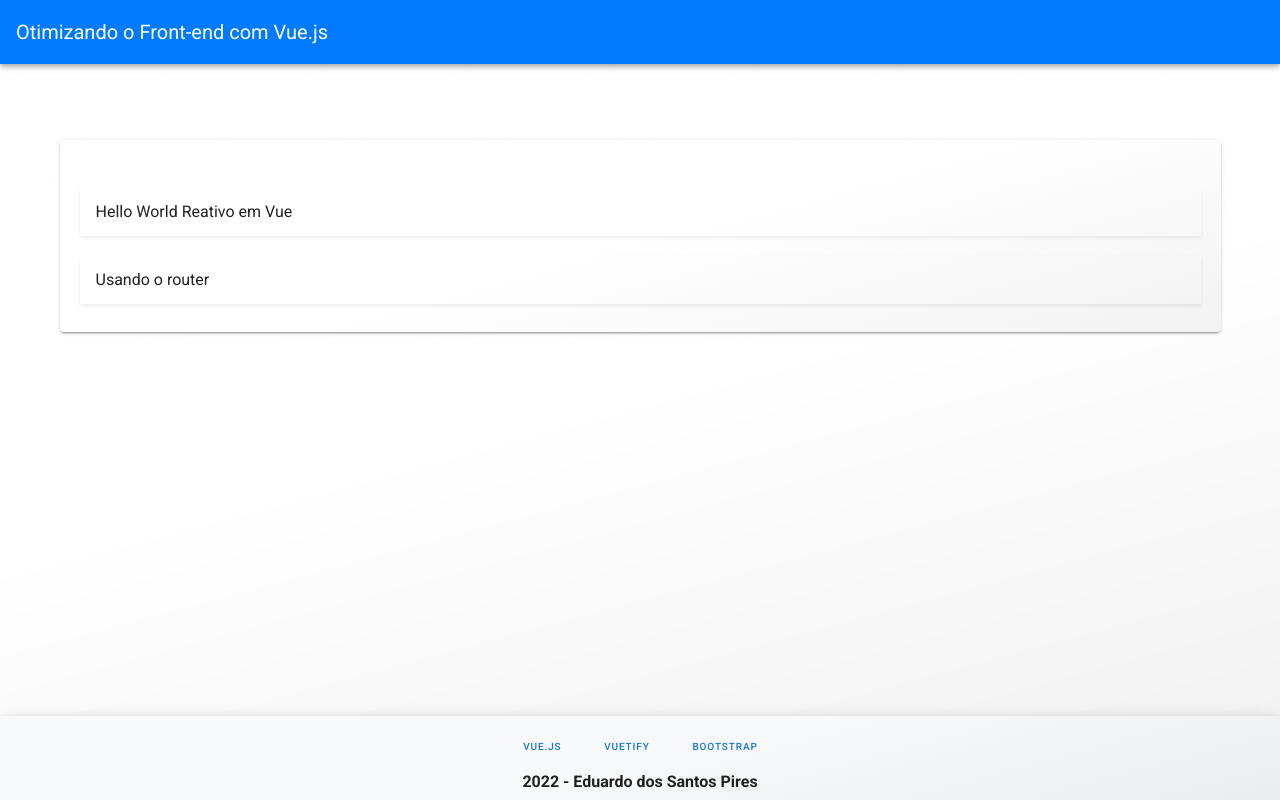
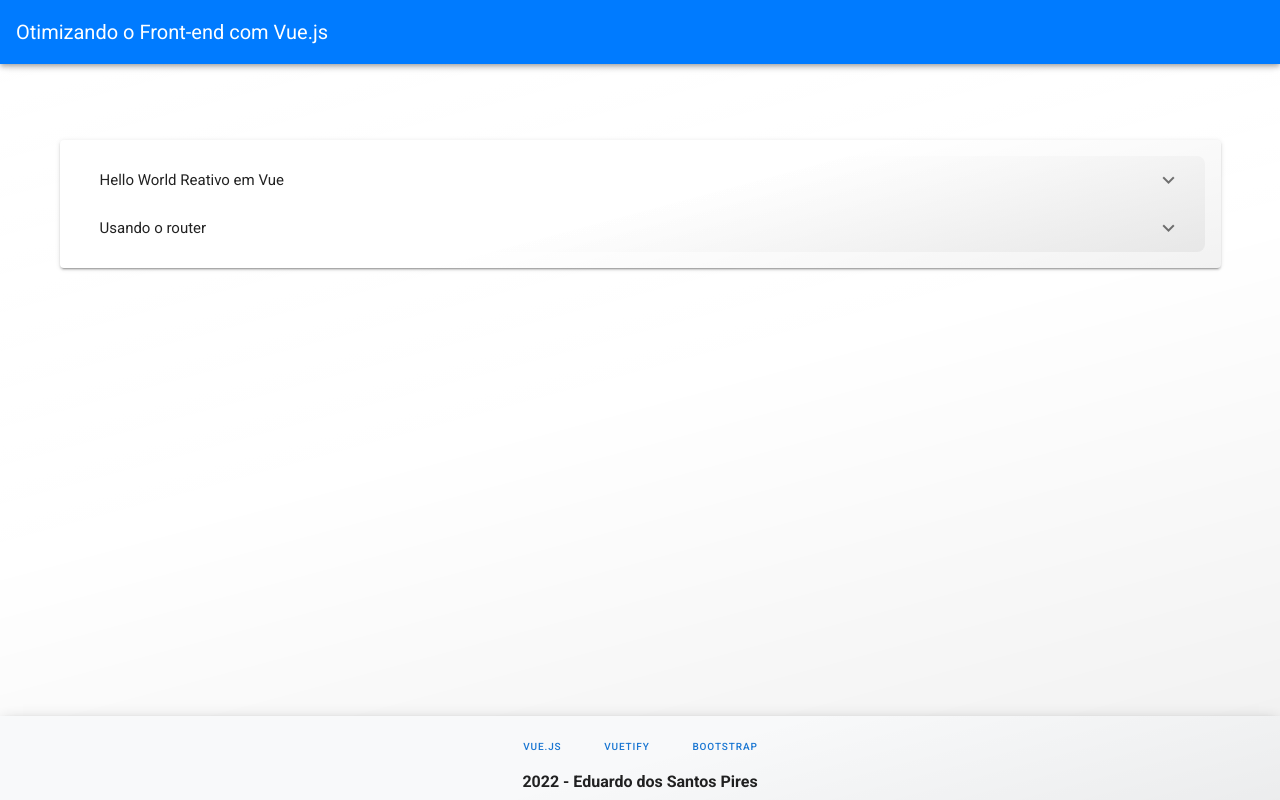
Before and after one commit to EduardoDos-SantosP/palestra-wtmi, a Vue app: page / in a window 1280 px wide. Built offline with nearby package versions, Linux system fonts and the light colour scheme.

Commit message:
Alterando o menu; Adicionando projeto 'Olá mundo'; Adicionando página 404

```diff
--- a/public/index.html
+++ b/public/index.html
@@ -1,5 +1,5 @@
 <!DOCTYPE html>
-<html lang="en">
+<html lang="pt-br">
   <head>
     <meta charset="utf-8">
     <meta http-equiv="X-UA-Compatible" content="IE=edge">
--- a/src/router/index.js
+++ b/src/router/index.js
@@ -1,22 +1,26 @@
 import Vue from 'vue'
 import VueRouter from 'vue-router'
-import Home from '../views/Home.vue'
+import Home from '../views/main/Home.vue'
+import OlaMundoVue from "@/views/ola-mundo-vue/OlaMundoVue";
+import PageNotFound from "@/views/main/PageNotFound";
 
 Vue.use(VueRouter)
 
 const routes = [
   {
     path: '/',
-    name: 'Home',
+    name: Home.name,
     component: Home
   },
   {
-    path: '/about',
-    name: 'About',
-    // route level code-splitting
-    // this generates a separate chunk (about.[hash].js) for this route
-    // which is lazy-loaded when the route is visited.
-    component: () => import(/* webpackChunkName: "about" */ '../views/About.vue')
+    path: '/ola-mundo-vue',
+    name: OlaMundoVue.name,
+    component: OlaMundoVue
+  },
+  {
+    path: '*',
+    name: PageNotFound.name,
+    component: PageNotFound
   }
 ]
 
--- a/src/views/About.vue
+++ /dev/null
@@ -1,5 +0,0 @@
-<template>
-  <div class="about">
-    <h1>This is an about page</h1>
-  </div>
-</template>
--- a/src/views/Home.vue
+++ /dev/null
@@ -1,41 +0,0 @@
-<template>
-  <v-container :id="$options.name">
-    <v-card class="pa-5 bg-white bg-gradient">
-      <v-list class="transparent">
-        <v-list-item
-            v-for="(item, i) in list"
-            :key="i"
-            link
-            target="_blank"
-            :href="item.link"
-            class="mt-5 shadow-sm"
-        >
-          {{ item.label }}
-        </v-list-item>
-      </v-list>
-    </v-card>
-  </v-container>
-</template>
-
-<script>
-
-export default {
-  name: 'Home',
-  components: {},
-  data: () => ({
-    baseUrl: 'https://github.com/eduardodos-santosp',
-    links: [
-      { label: 'Hello World Reativo em Vue', uri: 'ola-mundo-vue' },
-      { label: 'Usando o router', uri: 'routed-app' }
-    ]
-  }),
-  computed: {
-    list() {
-      return this.links.map(item => ({
-        ...item,
-        link: `${this.baseUrl}/${item.uri}`
-      }))
-    }
-  }
-}
-</script>
--- /dev/null
+++ b/src/views/main/Home.vue
@@ -0,0 +1,80 @@
+<template>
+  <v-container :id="$options.name">
+    <v-card class="pa-4 bg-white bg-gradient">
+      <v-expansion-panels class="rounded-lg light bg-gradient">
+        <v-expansion-panel
+            v-for="(item, key) in list"
+            :key="key"
+            class="bg-transparent"
+            id="menu-item"
+        >
+          <v-expansion-panel-header class="py-0">{{ item.label }}</v-expansion-panel-header>
+          <v-expansion-panel-content>
+            <v-list class="pt-0 bg-transparent">
+              <v-list-item
+                  v-for="(subItem, subKey) in createMenuSubItems(item)"
+                  :key="subKey"
+                  link
+                  :href="subItem.uri"
+                  :target="subKey ? '_blank' : ''"
+                  class="text-primary"
+              >
+                <v-list-item-icon class="me-3">
+                  <v-icon dense color="primary">{{ `mdi-${subKey ? 'application-brackets-outline' : 'view-dashboard'}` }}</v-icon>
+                </v-list-item-icon>
+                <v-list-item-title>{{ subItem.label }}</v-list-item-title>
+              </v-list-item>
+            </v-list>
+          </v-expansion-panel-content>
+        </v-expansion-panel >
+      </v-expansion-panels>
+    </v-card>
+  </v-container>
+</template>
+
+<script>
+
+export default {
+  name: 'Home',
+  components: {},
+  data() {
+    return {
+      attr: 'to',
+      baseUrl: 'https://github.com/eduardodos-santosp',
+      links: [
+        this.createMenuItem('Hello World Reativo em Vue', 'ola-mundo-vue'),
+        { label: 'Usando o router', uri: 'routed-app' }
+      ]
+    }
+  },
+  methods: {
+    createMenuItem: (label, uri) => ({ label, uri }),
+    createMenuSubItems(parentItem) {
+      return [
+        { ...this.createMenuItem('Projeto em execução', parentItem.uri), method: 'to' },
+        { ...this.createMenuItem('Código no Github', parentItem.link), method: 'href' }
+      ]
+    }
+  },
+  computed: {
+    list() {
+      return this.links.map(item => ({
+        ...item,
+        link: `${this.baseUrl}/${item.uri}`
+      }))
+    }
+  },
+  mounted() {
+    this.createMenuItem('x', 'y', 'z')
+  }
+}
+</script>
+
+<style scoped>
+#menu-item:before {
+  box-shadow: none !important;
+}
+#menu-item:after {
+  border-top: none !important;
+}
+</style>
--- /dev/null
+++ b/src/views/main/PageNotFound.vue
@@ -0,0 +1,26 @@
+<template>
+  <v-container :id="$options.name">
+    <v-col>
+      <v-row justify="center">
+        <span class="h1">404</span>
+
+      </v-row>
+      <v-row justify="center">
+        <span class="h3 ms-3 me-1">Página não incontrada</span>
+        <v-icon id="icon-404" size="50" color="black">mdi-robot-confused</v-icon>
+      </v-row>
+    </v-col>
+  </v-container>
+</template>
+
+<script>
+export default {
+  name: "PageNotFound"
+}
+</script>
+
+<style scoped>
+#icon-404 {
+  transform: rotate(15deg) translateY(-20%) !important;
+}
+</style>
--- /dev/null
+++ b/src/views/ola-mundo-vue/OlaMundoVue.vue
@@ -0,0 +1,33 @@
+<template>
+  <div>
+    <div class="row">
+      <input v-model="text">
+    </div>
+    <div class="row">{{ text }}</div>
+    <div class="row">
+      <button @click="contar">Contar: {{ contagem }}</button>
+    </div>
+  </div>
+</template>
+
+<script>
+export default {
+  name: "OlaMundoVue",
+  data() {
+    return {
+      text: 'Hello World!',
+      contagem: 0
+    }
+  },
+  methods: {
+    contar() {
+      this.contagem++
+    }
+  }
+}
+</script>
+
+<style scoped>
+* { all: revert }
+.row { display: flex; justify-content: center }
+</style>
```
